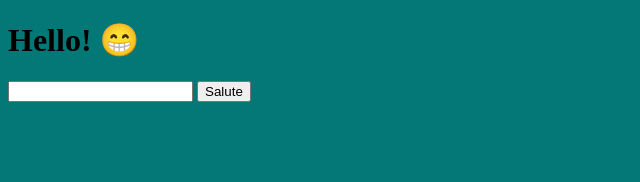
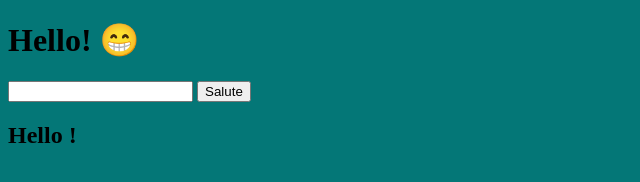
Before and after one commit to Daeneris88/hello-app, a plain HTML site: page index.html in a window 1280 px wide. Both pictures are taken after a click on the button "Salute". Shown: the full height of the page, 0-640 px from the left. Drawn offline with Linux system fonts and the light colour scheme.

Commit message:
Add innerHTML alert

```diff
--- a/index.html
+++ b/index.html
@@ -11,6 +11,7 @@
     <h1>Hello! &#128513</h1>
     <input type="text">
     <button>Salute</button>
+    <h2 class="inner-alert"></h2>
     <script src="main.js"></script>
 
 </body>
--- a/main.js
+++ b/main.js
@@ -5,5 +5,8 @@ var inputs = document.getElementsByTagName("input");
 var input = inputs[0];
 
 button.onclick = function(){
-    alert("Hello " + input.value + "!!" );
+    var headers = document.getElementsByTagName('h2');
+    var text_box = headers[0];
+    text_box.innerHTML = "Hello " +input.value + "!";
+    input.value='';
 };
```
